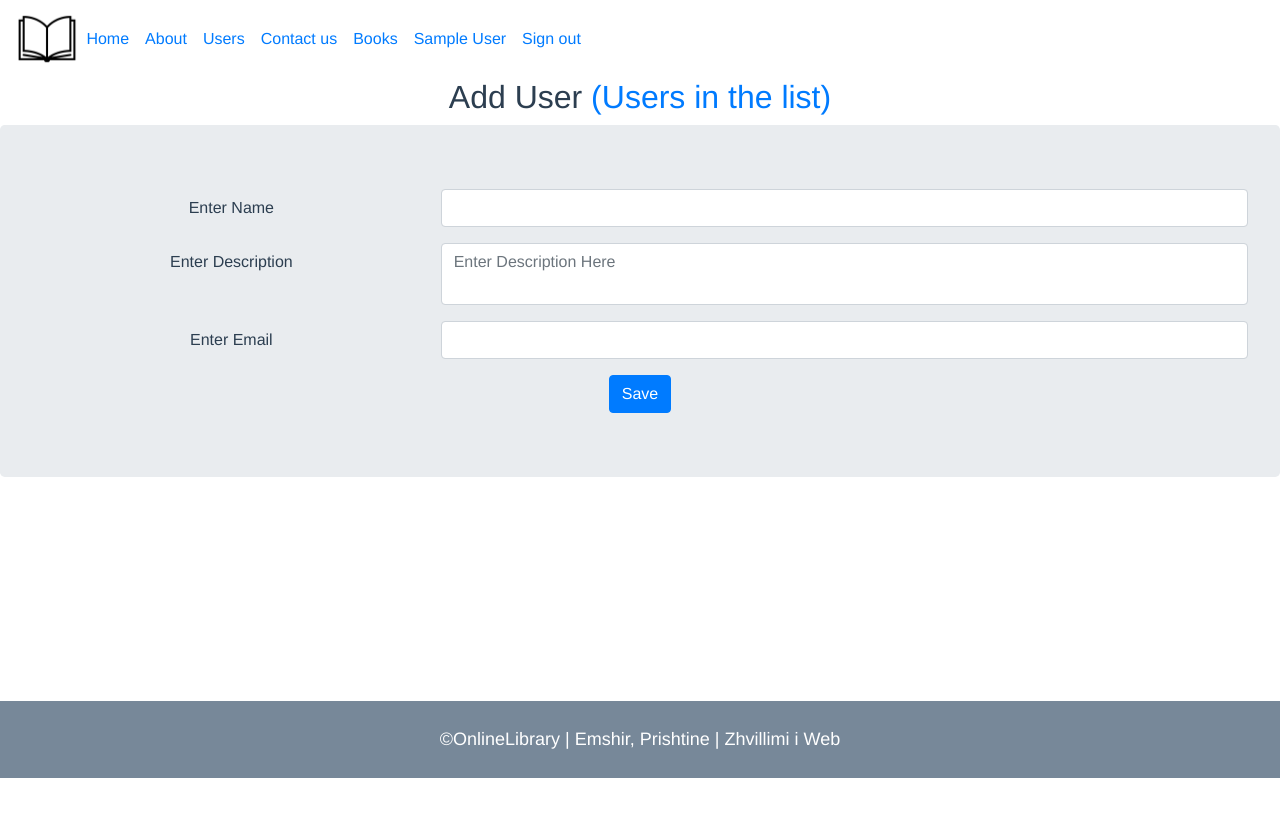
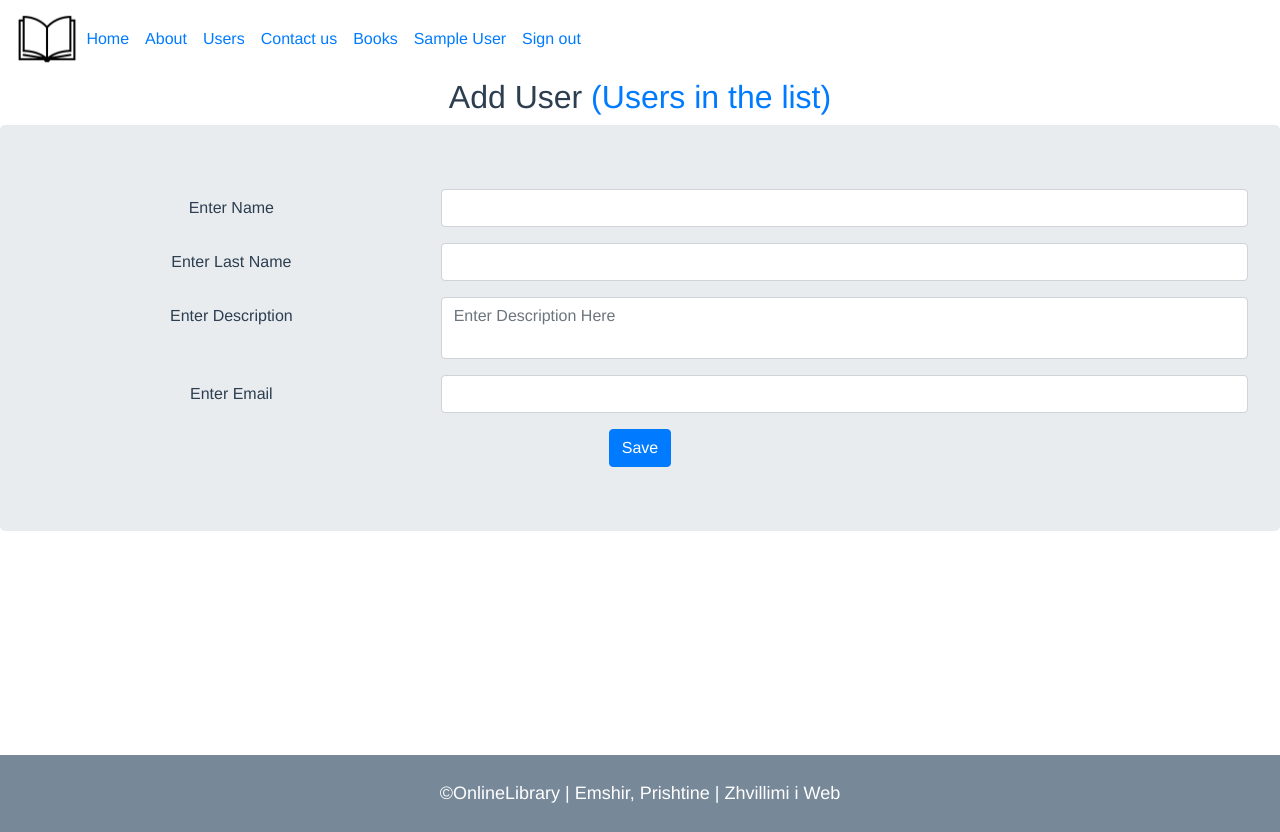
Before and after one commit to AlzelidaKryeziu/Biblioteka, a Vue app: page /#/add-user in a window 1280 px wide. Before the commit the page ends 800 px from the top, so only its background shows below. Built offline with nearby package versions, Linux system fonts and the light colour scheme; no server answers; sample sign-in values are in the browser's storage.

Commit message:
user-lastn

```diff
--- a/src/components/users/AddUser.vue
+++ b/src/components/users/AddUser.vue
@@ -13,6 +13,13 @@
                     breakpoint="md"
                     label="Enter Name">
                     <b-form-input id="name" v-model.trim="user.name"></b-form-input>
+                    </b-form-group>
+                    <b-form-group id="lastnGroup"
+                    horizontal
+                    :label-cols="4"
+                    breakpoint="md"
+                    label="Enter Last Name">
+                    <b-form-input id="lastn" v-model.trim="user.lastn"></b-form-input>
                     </b-form-group>
                     <b-form-group id="descGroup"
                     horizontal
@@ -52,6 +59,7 @@
 
                 this.ref.add(this.user).then(() =>{
                     this.user.name=''
+                    this.user.lastn=''
                     this.user.description=''
                     this.user.email=''
                     this.$router.push({
--- a/src/components/users/EditUser.vue
+++ b/src/components/users/EditUser.vue
@@ -14,6 +14,13 @@
                     label="Enter name">
             <b-form-input id="name" v-model.trim="user.name"></b-form-input>
           </b-form-group>
+          <b-form-group id="lastnGroup"
+                    horizontal
+                    :label-cols="4"
+                    breakpoint="md"
+                    label="Enter Last Name">
+                    <b-form-input id="lastn" v-model.trim="user.lastn"></b-form-input>
+                    </b-form-group>
           <b-form-group id="descGroup"
                     horizontal
                     :label-cols="4"
@@ -67,6 +74,7 @@ export default {
       updateRef.set(this.user).then(() => {
         this.key = ''
         this.user.name = ''
+        this.user.lastn= ''
         this.user.description = ''
         this.user.email = ''
         this.$router.push({ name: 'ShowUsers', params: { id: this.$route.params.id }})
--- a/src/components/users/ShowUsers.vue
+++ b/src/components/users/ShowUsers.vue
@@ -9,6 +9,7 @@
                 <template slot="header">{{user.name}}</template>
                 <template slot="lead">
                     Name: {{user.name}}<br>
+                    Last Name: {{user.lastn}}<br>
                     Description: {{user.description}}<br>
                     Email: {{user.email}}<br>
                 </template>
--- a/src/components/users/UsersList.vue
+++ b/src/components/users/UsersList.vue
@@ -21,7 +21,8 @@ export default {
     data(){
         return{
             fields:[
-                { key: 'name', label:'name', sortable:true, 'class':'text-left'},
+                { key: 'name', label:'Name', sortable:true, 'class':'text-left'},
+                { key: 'lastn', label:'Last Name', sortable:true, 'class':'text-left'},
                 { key: 'actions', label:'Actions', 'class':'text-center'}
             ],
             users:[],
@@ -34,7 +35,8 @@ export default {
             querySnapshot.forEach((doc) =>{
                 this.users.push({
                     key:doc.id,
-                    name:doc.data().name
+                    name:doc.data().name,
+                    lastn:doc.data().lastn
                 })
             })
         })
```
